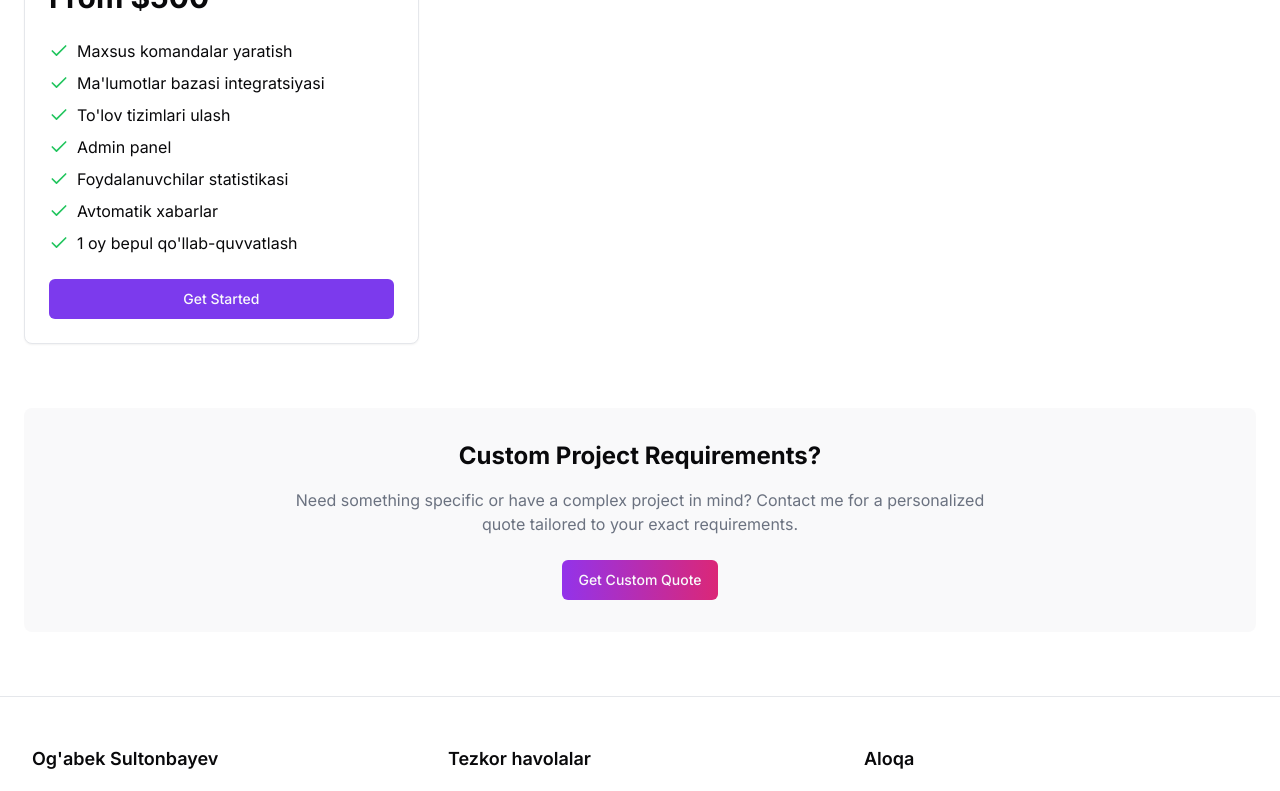
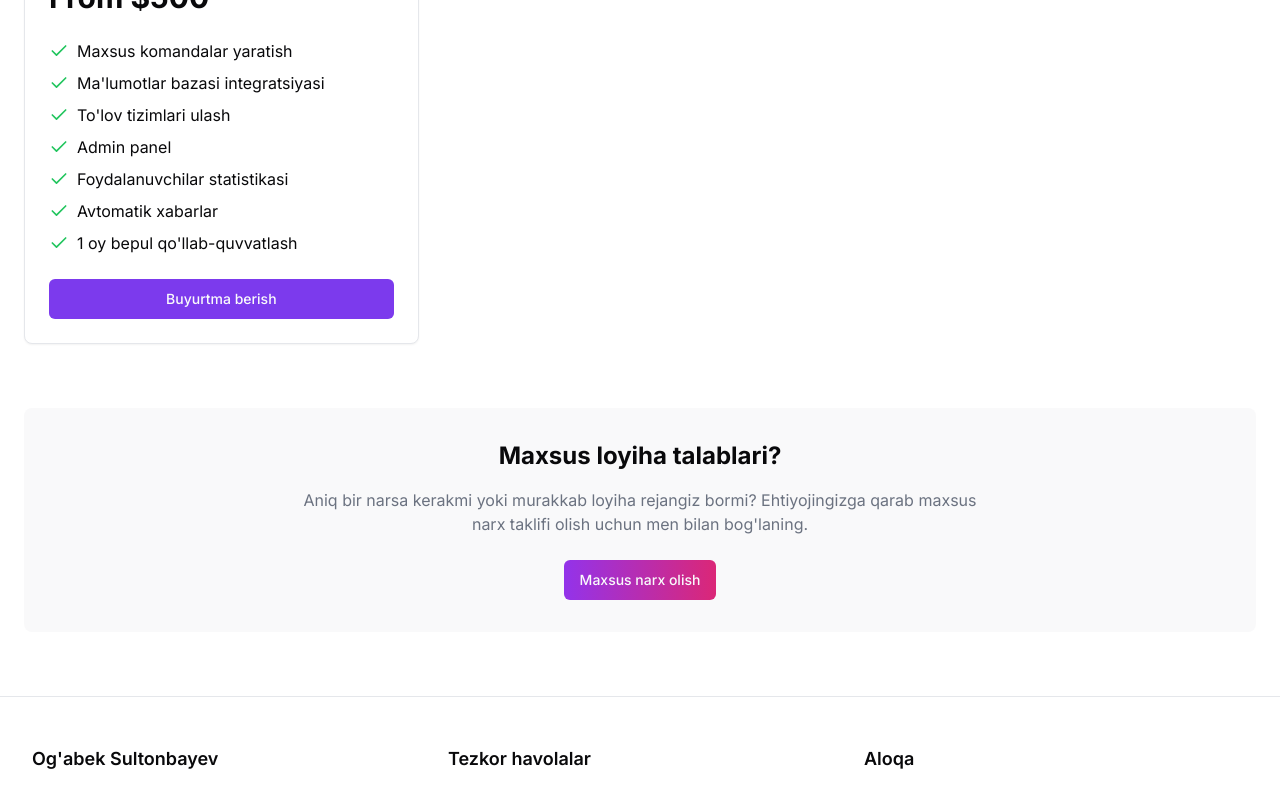
Before and after one commit to sultonbayevogabek/sultonbayev-uz, a Next.js app: page /services in a window 1280 px wide. Shown: the part 956-1747 px from the top of the page. Built offline with nearby package versions, Linux system fonts and the light colour scheme.

Commit message:
Localize service page UI text to Uzbek: update headings, descriptions, and button labels.

```diff
--- a/app/services/page.tsx
+++ b/app/services/page.tsx
@@ -27,10 +27,10 @@ export default function ServicesPage() {
 
         <div className="mt-16 bg-muted/50 rounded-lg p-6 md:p-8">
           <div className="flex flex-col items-center text-center space-y-4 mb-6">
-            <h2 className="text-2xl font-bold">Custom Project Requirements?</h2>
+            <h2 className="text-2xl font-bold">Maxsus loyiha talablari?</h2>
             <p className="text-muted-foreground max-w-[700px]">
-              Need something specific or have a complex project in mind? Contact me for a personalized quote tailored to
-              your exact requirements.
+              Aniq bir narsa kerakmi yoki murakkab loyiha rejangiz bormi? Ehtiyojingizga qarab maxsus narx taklifi olish
+              uchun men bilan bog'laning.
             </p>
           </div>
           <div className="flex justify-center">
@@ -38,7 +38,7 @@ export default function ServicesPage() {
               href="/contact"
               className="inline-flex items-center justify-center rounded-md text-sm font-medium ring-offset-background transition-colors focus-visible:outline-none focus-visible:ring-2 focus-visible:ring-ring focus-visible:ring-offset-2 disabled:pointer-events-none disabled:opacity-50 bg-primary text-primary-foreground hover:bg-primary/90 h-10 px-4 py-2 gradient-bg"
             >
-              Get Custom Quote
+              Maxsus narx olish
             </a>
           </div>
         </div>
--- a/components/service-card.tsx
+++ b/components/service-card.tsx
@@ -40,7 +40,7 @@ export function ServiceCard({ service }: ServiceCardProps) {
       </CardContent>
       <CardFooter>
         <Button asChild className="w-full">
-          <Link href="/contact">Get Started</Link>
+          <Link href="/contact">Buyurtma berish</Link>
         </Button>
       </CardFooter>
     </Card>
```
